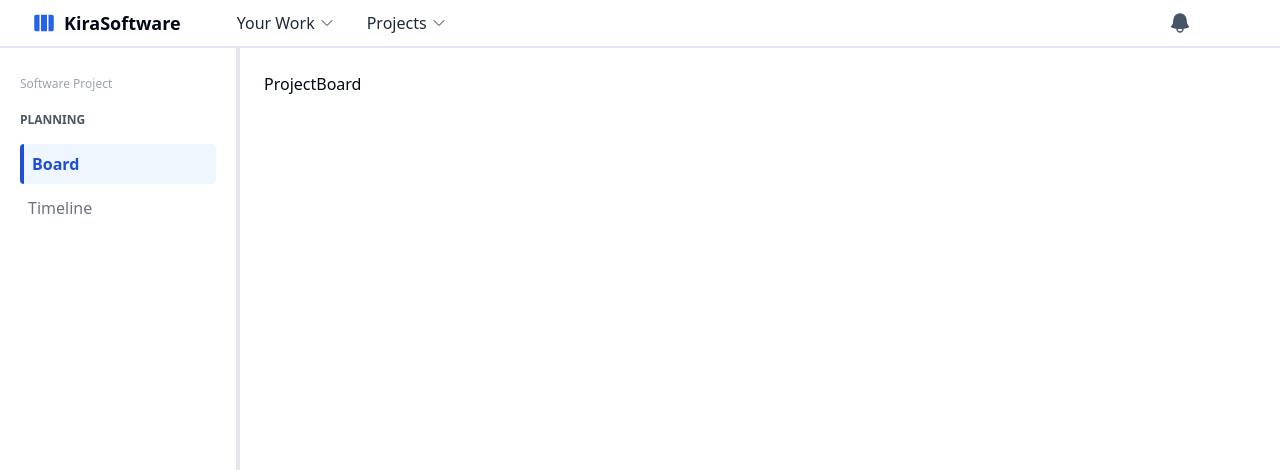
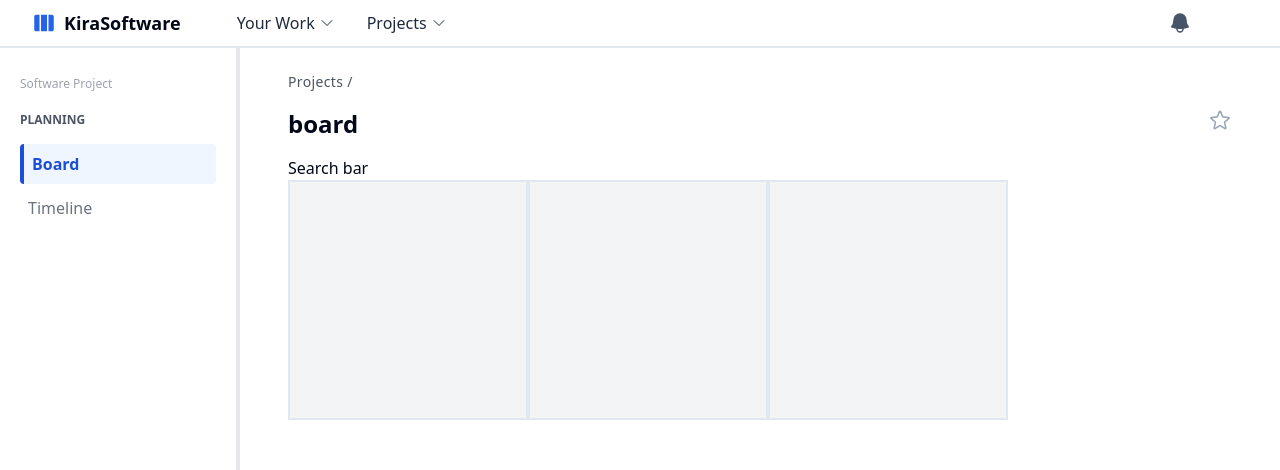
Before and after one commit to faizan-20/project-management-client, a React (Vite) app: page /project/1/board in a window 1280 px wide. Shown: the top 470 px of the page. Built offline with nearby package versions, Linux system fonts and the light colour scheme; no server answers.

Commit message:
project board skeleton

```diff
--- a/src/pages/ProjectBoard.tsx
+++ b/src/pages/ProjectBoard.tsx
@@ -1,5 +1,59 @@
-export default function ProjectBoard() {
+import { axiosPrivate } from "@/api/axios";
+import { ProjectType } from "@/pages/Home";
+import { useEffect, useState } from "react";
+import { useParams } from "react-router-dom";
+
+
+function ProjectBoard() {
+  const { projectId } = useParams();
+  const [currProject, setCurrProject] = useState<ProjectType>();
+
+  useEffect(() => {
+    const getCurrProject = async () => {
+      try {
+        const { data } = await axiosPrivate.get(`/projects/${projectId}`);
+        setCurrProject(data.project);
+      } catch (error) {
+        console.error(error);
+      }
+    };
+
+    getCurrProject();
+  }, [projectId]);
+
   return (
-    <div>ProjectBoard</div>
+    <div className="flex flex-col px-6">
+      <div className="text-gray-600 text-sm tracking-wide">Projects / {currProject?.title}</div>
+      <div className="flex flex-row justify-between">
+        <div className="font-semibold py-4 text-2xl">{currProject?.key} board</div>
+        <div className="py-4">
+          <svg
+            xmlns="http://www.w3.org/2000/svg"
+            fill="none"
+            viewBox="0 0 24 24"
+            strokeWidth={1.5}
+            stroke="currentColor"
+            className="w-6 h-6 text-slate-400 hover:text-slate-900 hover:cursor-pointer"
+          >
+            <path
+              strokeLinecap="round"
+              strokeLinejoin="round"
+              d="M11.48 3.499a.562.562 0 0 1 1.04 0l2.125 5.111a.563.563 0 0 0 .475.345l5.518.442c.499.04.701.663.321.988l-4.204 3.602a.563.563 0 0 0-.182.557l1.285 5.385a.562.562 0 0 1-.84.61l-4.725-2.885a.562.562 0 0 0-.586 0L6.982 20.54a.562.562 0 0 1-.84-.61l1.285-5.386a.562.562 0 0 0-.182-.557l-4.204-3.602a.562.562 0 0 1 .321-.988l5.518-.442a.563.563 0 0 0 .475-.345L11.48 3.5Z"
+            />
+          </svg>
+        </div>
+      </div>
+      <div>
+        Search bar
+      </div>
+
+      <div className="flex flex-row">
+        <div className="border-2 bg-gray-100 h-60 w-60"></div>
+        <div className="border-2 bg-gray-100 h-60 w-60"></div>
+        <div className="border-2 bg-gray-100 h-60 w-60"></div>
+      </div>
+    </div>
   )
 }
+
+export default ProjectBoard;
```
